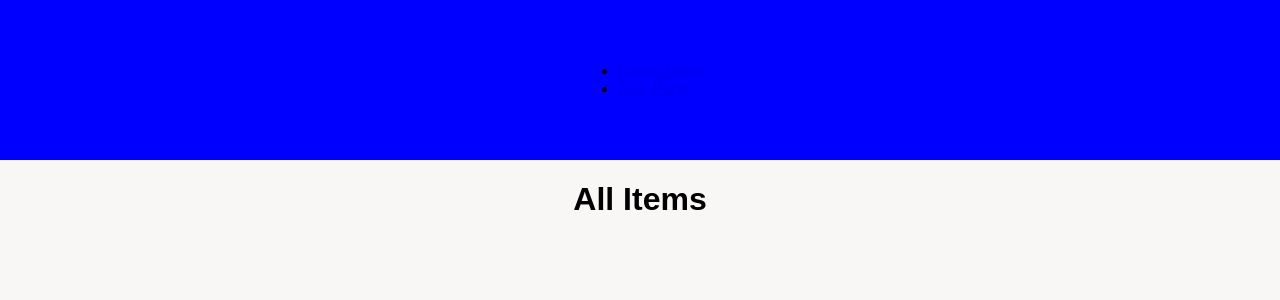
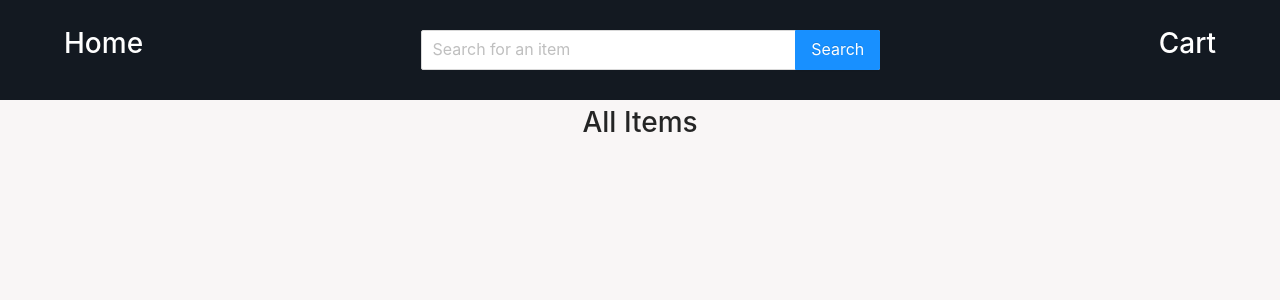
Before and after one commit to dgrah50/SaltTask, a React (Create React App) app in the folder Frontend/salt-frontend/: page /home in a window 1280 px wide. Shown: the top 300 px of the page. Built offline with nearby package versions, Linux system fonts and the light colour scheme; no server answers.

Commit message:
add searchbar without connecting to API yet.

```diff
--- a/Frontend/salt-frontend/package.json
+++ b/Frontend/salt-frontend/package.json
@@ -3,9 +3,13 @@
   "version": "0.1.0",
   "private": true,
   "dependencies": {
+    "@fortawesome/fontawesome-svg-core": "^1.2.30",
+    "@fortawesome/free-solid-svg-icons": "^5.14.0",
+    "@fortawesome/react-fontawesome": "^0.1.11",
     "@testing-library/jest-dom": "^4.2.4",
     "@testing-library/react": "^9.3.2",
     "@testing-library/user-event": "^7.1.2",
+    "antd": "^4.5.2",
     "axios": "^0.19.2",
     "react": "^16.13.1",
     "react-dom": "^16.13.1",
@@ -34,5 +38,4 @@
     ]
   },
   "proxy": "http://localhost:5000"
-
 }
--- a/Frontend/salt-frontend/src/App.js
+++ b/Frontend/salt-frontend/src/App.js
@@ -1,10 +1,11 @@
 import React from "react";
-import logo from "./logo.svg";
 import "./App.css";
+import "antd/dist/antd.css";
 import { BrowserRouter as Router, Switch, Route, Link } from "react-router-dom";
-
 import HomePage from "./pages/Home/index.js";
 import CartPage from "./pages/Cart/index.js";
+import { Input } from "antd";
+const { Search } = Input;
 
 function App() {
   return (
@@ -28,22 +29,33 @@ function NavBar() {
   const barStyle = {
     display: "flex",
     flexDirection: "row",
-    justifyContent: "center",
+    justifyContent: "space-between",
+    paddingTop: 10,
+    paddingBottom: 10,
+    paddingLeft: "5%",
+    paddingRight: "5%",
     alignItems: "center",
-    backgroundColor: "blue",
-    flex: 1,
-    width: "100%",
+    backgroundColor: "#131921",
+    height: 100
+  };
+  const linkStyle = {
+    color: "white",
   };
   return (
     <div style={barStyle}>
-      <ul>
-        <li>
-          <Link to="/home">Home Page</Link>
-        </li>
-        <li>
-          <Link to="/cart">Cart Page</Link>
-        </li>
-      </ul>
+      <Link to="/home">
+        <h1 style={linkStyle}>Home</h1>
+      </Link>
+      <Search
+        placeholder="Search for an item"
+        enterButton="Search"
+        size="large"
+        style={{width:"40%"}}
+        onSearch={(value) => console.log(value)}
+      />
+      <Link to="/cart">
+        <h1 style={linkStyle}>Cart</h1>
+      </Link>
     </div>
   );
 }
--- /dev/null
+++ b/Frontend/salt-frontend/src/components/productCard.js
@@ -0,0 +1,41 @@
+import React from "react";
+
+const ProductCard = (product, idx) => {
+  return (
+    <div style={wrapperStyle} key={idx}>
+      <div style={cardStyle} key={idx}>
+        <img src={product.image_url} style={imageStyle} />
+        <h3 style={captionStyle}>{product.product_name}</h3>
+      </div>
+    </div>
+  );
+};
+
+const BORDER_RADIUS = 10;
+const wrapperStyle = {
+  width: "20%",
+  padding: 20,
+};
+const cardStyle = {
+  backgroundColor: "#FF",
+  flexGrow: 1,
+  display: "flex",
+  flexDirection: "column",
+  alignItems: "center",
+  justifyContent: "center",
+  borderRadius: BORDER_RADIUS,
+  boxShadow: "0 4px 8px 0 rgba(0, 0, 0, 0.1), 0 6px 20px 0 rgba(0, 0, 0, 0.1)",
+};
+const imageStyle = {
+  borderTopLeftRadius: BORDER_RADIUS,
+  borderTopRightRadius: BORDER_RADIUS,
+  width: "100%",
+  height: 200,
+  objectFit: "cover",
+};
+
+const captionStyle = {
+  textAlign: "center",
+};
+
+export default ProductCard;
--- a/Frontend/salt-frontend/src/pages/Cart/index.js
+++ b/Frontend/salt-frontend/src/pages/Cart/index.js
@@ -12,12 +12,21 @@ class CartPage extends Component {
   };
 
   render() {
-    return(
-      <div>
+    return (
+      <div style={containerStyle}>
         <h1>This is the cart</h1>
       </div>
     );
   }
 }
 
+const containerStyle = {
+  width: "100%",
+  display: "flex",
+  justifyContent: "center",
+  flexDirection: "row",
+  flexWrap: "wrap",
+  flex: 4,
+};
+
 export default CartPage;
--- a/Frontend/salt-frontend/src/pages/Home/index.js
+++ b/Frontend/salt-frontend/src/pages/Home/index.js
@@ -1,11 +1,11 @@
 //Dependencies
 import React, { Component } from "react";
 import axios from "axios";
+import ProductCard from "../../components/productCard.js"
 
 class HomePage extends Component {
   constructor(props) {
     super(props);
-
     this.state = {
       products: [],
     };
@@ -33,8 +33,7 @@ class HomePage extends Component {
         >
           <h1>All Items</h1>
         </div>
-
-        {this.state.products.map((product, idx) => productCard(product, idx))}
+        {this.state.products.map((product, idx) => ProductCard(product, idx))}
       </div>
     );
   }
@@ -49,39 +48,4 @@ const containerStyle = {
   flex: 4,
 };
 
-const productCard = (product, idx) => {
-
-  const BORDER_RADIUS = 10
-  const wrapperStyle = {
-    width: "20%",
-    padding: 20,
-  };
-  const cardStyle = {
-    backgroundColor: "#FF",
-    flexGrow: 1,
-    display: "flex",
-    flexDirection: "column",
-    alignItems: "center",
-    justifyContent: "center",
-    borderRadius: BORDER_RADIUS,
-    boxShadow:
-      "0 4px 8px 0 rgba(0, 0, 0, 0.2), 0 6px 20px 0 rgba(0, 0, 0, 0.19)",
-  };
-  const imageStyle = {
-    borderTopLeftRadius: BORDER_RADIUS,
-    borderTopRightRadius: BORDER_RADIUS,
-    width: "100%",
-    height: 200,
-    objectFit: "cover",
-  };
-  return (
-    <div style={wrapperStyle} key={idx}>
-      <div style={cardStyle} key={idx}>
-        <img src={product.image_url} style={imageStyle} />
-        <h3>{product.product_name}</h3>
-      </div>
-    </div>
-  );
-};
-
 export default HomePage;
```
Also changed, not shown: 2 other files (tests, documents, lock files or other folders).
